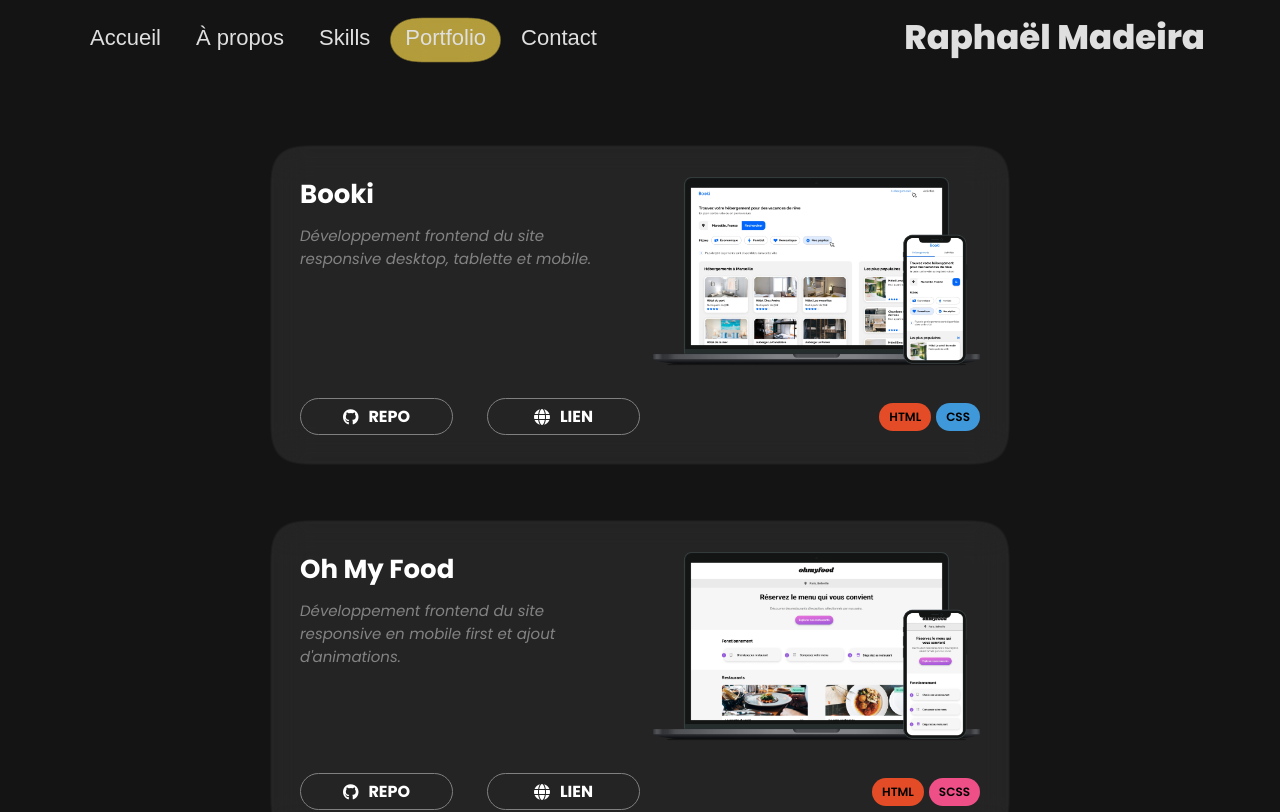
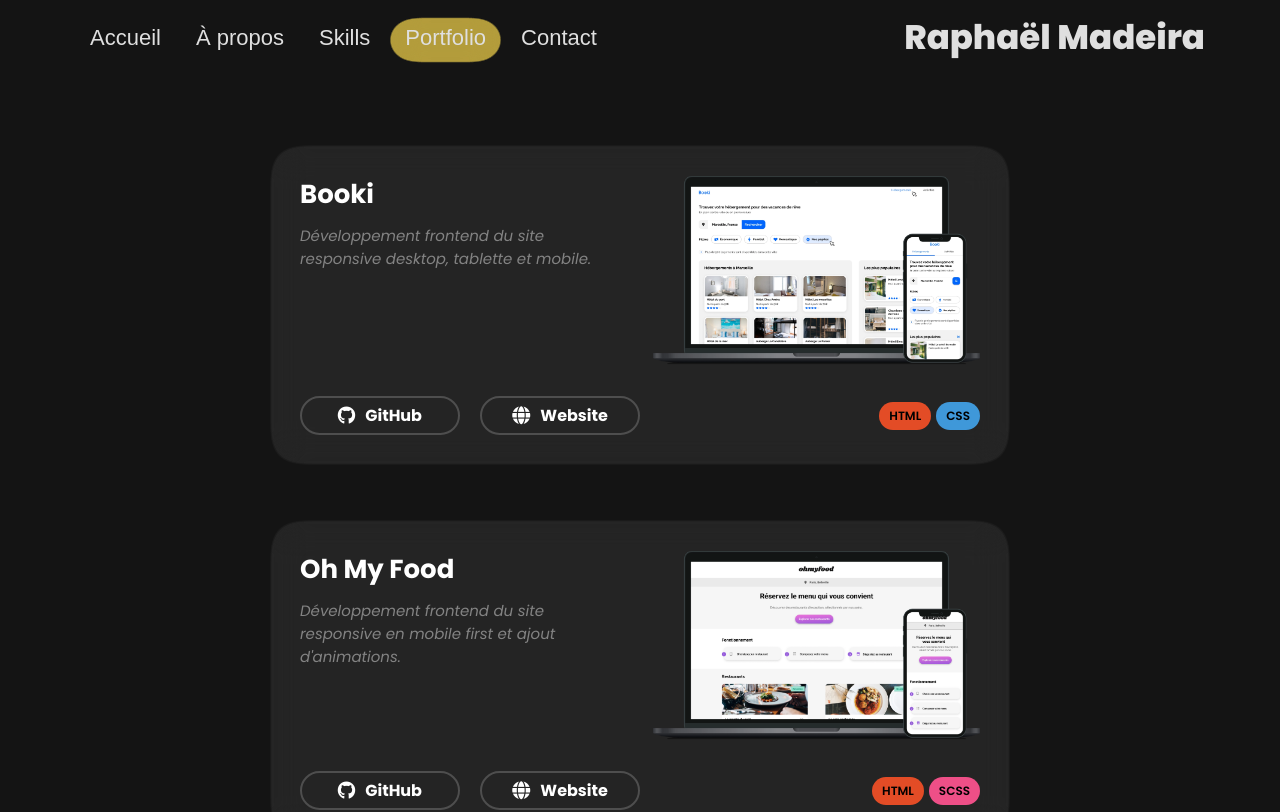
Before and after one commit to RaphaelMadeira-design/OpenClassrooms_Projet-12, a React (Vite) app: page /portfolio in a window 1280 px wide. Shown: the top 812 px of the page. Built offline with nearby package versions, Linux system fonts and the light colour scheme; some icons are missing; a web font is replaced by a local one.

Commit message:
Final commit

```diff
--- a/src/components/Card/Card.jsx
+++ b/src/components/Card/Card.jsx
@@ -47,10 +47,10 @@ function Card({ title, image, github, link, description, color = "#242424", tags
                     <div className="card-content--bottom">
                         <div className="card-content--bottom__links">
                             <a href={github} target="_blank" rel="noopener noreferrer" className="card-content--bottom__links-button">
-                                <i class="fa-brands fa-github"></i>Repo
+                                <i class="fa-brands fa-github"></i>GitHub
                             </a>
                             <a href={link} target="_blank" rel="noopener noreferrer" className="card-content--bottom__links-button">
-                                <i class="fa-solid fa-globe"></i>Lien
+                                <i class="fa-solid fa-globe"></i>Website
                             </a>
                         </div>
                         <div className="card-content--bottom__tags">
--- a/src/components/Card/_card.scss
+++ b/src/components/Card/_card.scss
@@ -113,7 +113,7 @@
                 display: flex;
                 justify-content: space-between;
                 &-button {
-                    width: 45%;
+                    width: 47%;
                     display: flex;
                     align-items: center;
                     justify-content: center;
@@ -126,17 +126,16 @@
                     border: none;
                     border-radius: 25px;
                     cursor: pointer;
-                    text-transform: uppercase;
                     font-weight: bold;
                     transition: background-color 0.3s ease, transform 0.2s ease;
-                    border: 1px solid gray;
+                    border: 2px solid #4e4e4e;
                     grid-area: card-content--bottom__button;
                     & i {
-                        font-size: 16px;
+                        font-size: 18px;
                     }
                     &:hover {
                         background-color: #121212;
-                        border: 1px solid rgb(211, 211, 211);
+                        border: 2px solid #ccaa3b;
                     }
                     &:active {
                         transform: translateY(0);
```
